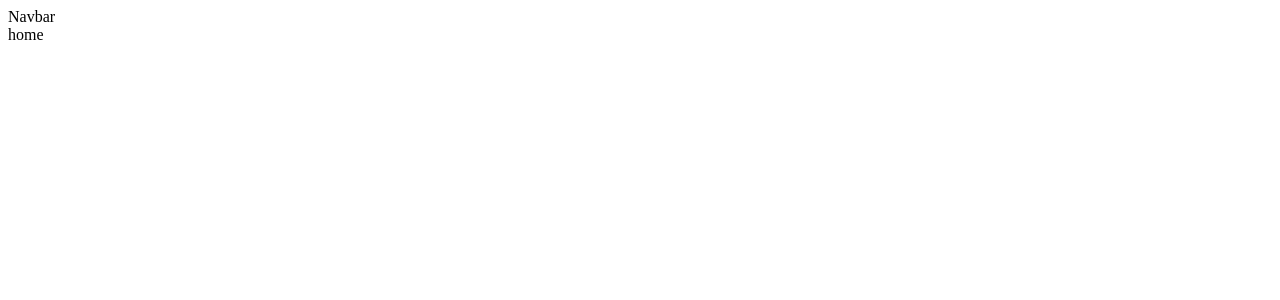
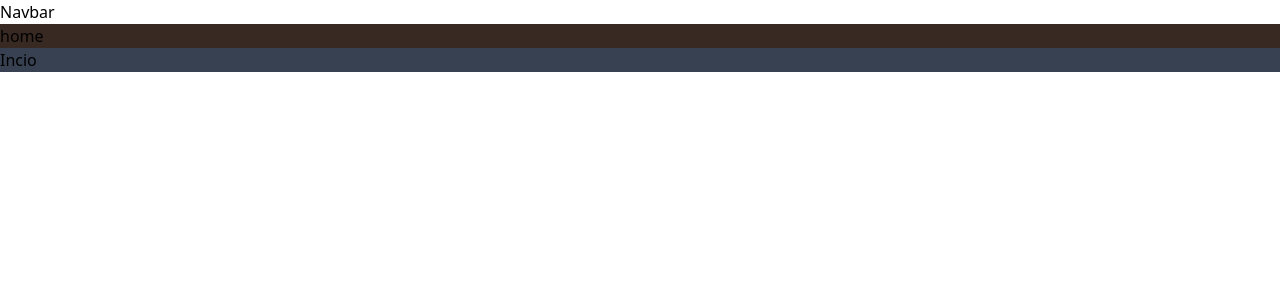
Before and after one commit to Alkitu/casaadrian1944, a React (Create React App) app in the folder web/: page / in a window 1280 px wide. Shown: the top 300 px of the page. Built offline with nearby package versions, Linux system fonts and the light colour scheme.

Commit message:
Tailwind Configuration with Theme Colors

```diff
--- a/web/package.json
+++ b/web/package.json
@@ -9,7 +9,6 @@
     "react": "^18.2.0",
     "react-router-dom": "^6.4.3",
     "react-scripts": "5.0.1",
-    "sass": "^1.56.1",
     "web-vitals": "^2.1.4"
   },
   "scripts": {
--- a/web/src/index.js
+++ b/web/src/index.js
@@ -3,6 +3,7 @@ import ReactDOM from 'react-dom/client';
 import App from "./App";
 import  LanguageContext  from "./context/LanguageContext"
 import { BrowserRouter as Router } from 'react-router-dom';
+import './index.css'
 
 const root = ReactDOM.createRoot(document.getElementById('root'));
 root.render(
--- a/web/src/screens/home/Home.jsx
+++ b/web/src/screens/home/Home.jsx
@@ -2,7 +2,10 @@ import React from 'react'
 
 function Home() {
   return (
-    <div>home</div>
+    <>
+      <div class='bg-casa-bistre'>home</div>
+      <div class='bg-gray-700'>Incio</div>
+    </>
   )
 }
 
--- a/web/tailwind.config.js
+++ b/web/tailwind.config.js
@@ -1,8 +1,18 @@
 /** @type {import('tailwindcss').Config} */
 module.exports = {
-  content: [],
+  content: [
+    "./src/**/*.{js,jsx,ts,tsx}",
+  ],
   theme: {
-    extend: {},
+    extend: {
+      colors:{
+        'casa-bistre': '#382923',
+        'casa-eggshell': '#EDE6D3',
+        'casa-light-gray': '#D6D6D6',
+        'casa-dark-sienna': '#BC946D',
+        'casa-camel': '#BC946D'
+      }
+    },
   },
   plugins: [],
 }
```
Also changed, not shown: web/src/index.css (added, +23 -0 lines), web/src/styles/styles.scss (deleted), 2 other files (tests, documents, lock files or other folders).
